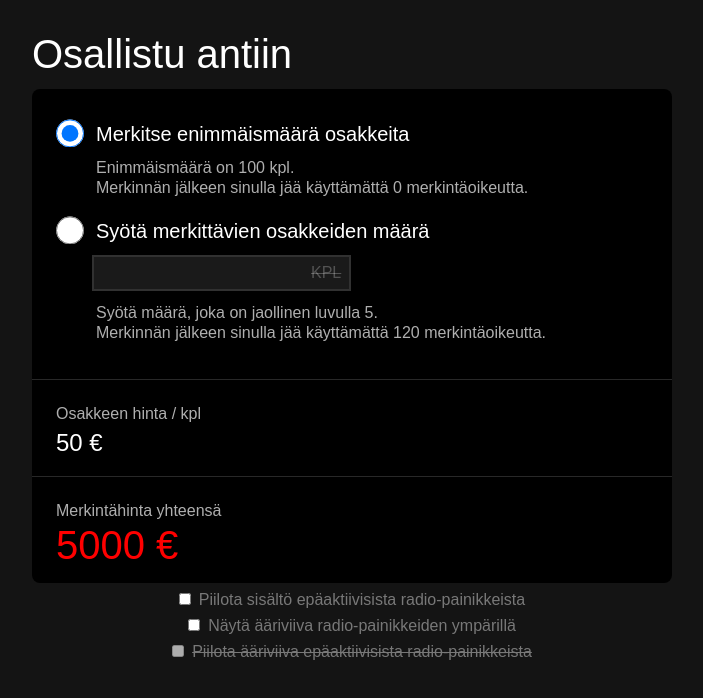
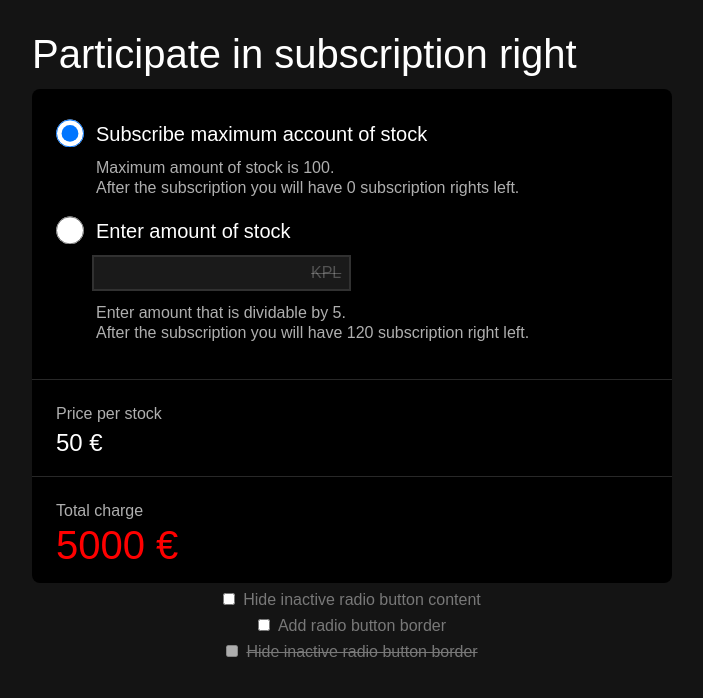
Before and after one commit to Jyri-droid/tricky-form, a React (Create React App) app: page / in a window 1280 px wide. Shown: the top 698 px of the page, without its empty margins (288-991 px from the left). Built offline with nearby package versions, Linux system fonts and the light colour scheme.

Commit message:
change texts to english

```diff
--- a/src/App.js
+++ b/src/App.js
@@ -18,7 +18,7 @@ export default function App() {
   return (
     <div className="App">
       <div className="container">
-        <h2>Osallistu antiin</h2>
+        <h2>Participate in subscription right</h2>
         <form>
           <RadioButtonGroup
             radio={radio}
@@ -32,12 +32,12 @@ export default function App() {
             hideInactiveBorder={hideInactiveBorder}
           />
           <ul>
-            <ListItem value={price}>Osakkeen hinta / kpl</ListItem>
+            <ListItem value={price}>Price per stock</ListItem>
             <ListItem
               highlight
               value={radio === "all" ? maxStock * price : input * price}
             >
-              Merkintähinta yhteensä
+              Total charge
             </ListItem>
           </ul>
         </form>
@@ -45,19 +45,19 @@ export default function App() {
           id="hideInactive"
           state={hideInactive}
           setState={setHideInactive}
-          text="Piilota sisältö epäaktiivisista radio-painikkeista"
+          text="Hide inactive radio button content"
         />
         <Toggle
           id="showTile"
           state={showBorder}
           setState={setShowBorder}
-          text="Näytä ääriviiva radio-painikkeiden ympärillä"
+          text="Add radio button border"
         />
         <Toggle
           id="showActiveBorder"
           state={hideInactiveBorder}
           setState={setHideInactiveBorder}
-          text="Piilota ääriviiva epäaktiivisista radio-painikkeista"
+          text="Hide inactive radio button border"
           disabled={!showBorder && true}
         />
       </div>
--- a/src/RadioButtonGroup.js
+++ b/src/RadioButtonGroup.js
@@ -23,12 +23,12 @@ const RadioButtonGroup = (props) => {
             defaultChecked
             onClick={handleRadioClick}
           />
-          Merkitse enimmäismäärä osakkeita
+          Subscribe maximum account of stock
           <br />
         </label>
         {(!props.hideInactive || (props.hideInactive && props.radio === "all")) && (<p>
-          Enimmäismäärä on {props.maxStock} kpl. <br />
-          Merkinnän jälkeen sinulla jää käyttämättä 0 merkintäoikeutta.
+          Maximum amount of stock is {props.maxStock}. <br />
+          After the subscription you will have 0 subscription rights left.
         </p>)}
       </div>
 
@@ -45,7 +45,7 @@ const RadioButtonGroup = (props) => {
             value="custom"
             onClick={handleRadioClick}
           />
-          Syötä merkittävien osakkeiden määrä
+          Enter amount of stock
           <br />
         </label>
         {(!props.hideInactive || (props.hideInactive && props.radio === "custom")) &&  (<><Input
@@ -56,10 +56,10 @@ const RadioButtonGroup = (props) => {
           radio={props.radio}
         />
         <p>
-          Syötä määrä, joka on jaollinen luvulla {props.ratio[1]}. <br />
-          Merkinnän jälkeen sinulla jää käyttämättä{" "}
+          Enter amount that is dividable by {props.ratio[1]}. <br />
+          After the subscription you will have{" "}
           {(props.ratio[0] / props.ratio[1]) * (props.maxStock - props.input) + " "}
-          merkintäoikeutta.
+          subscription right left.
         </p></>)}
       </div>
     </fieldset>
```
